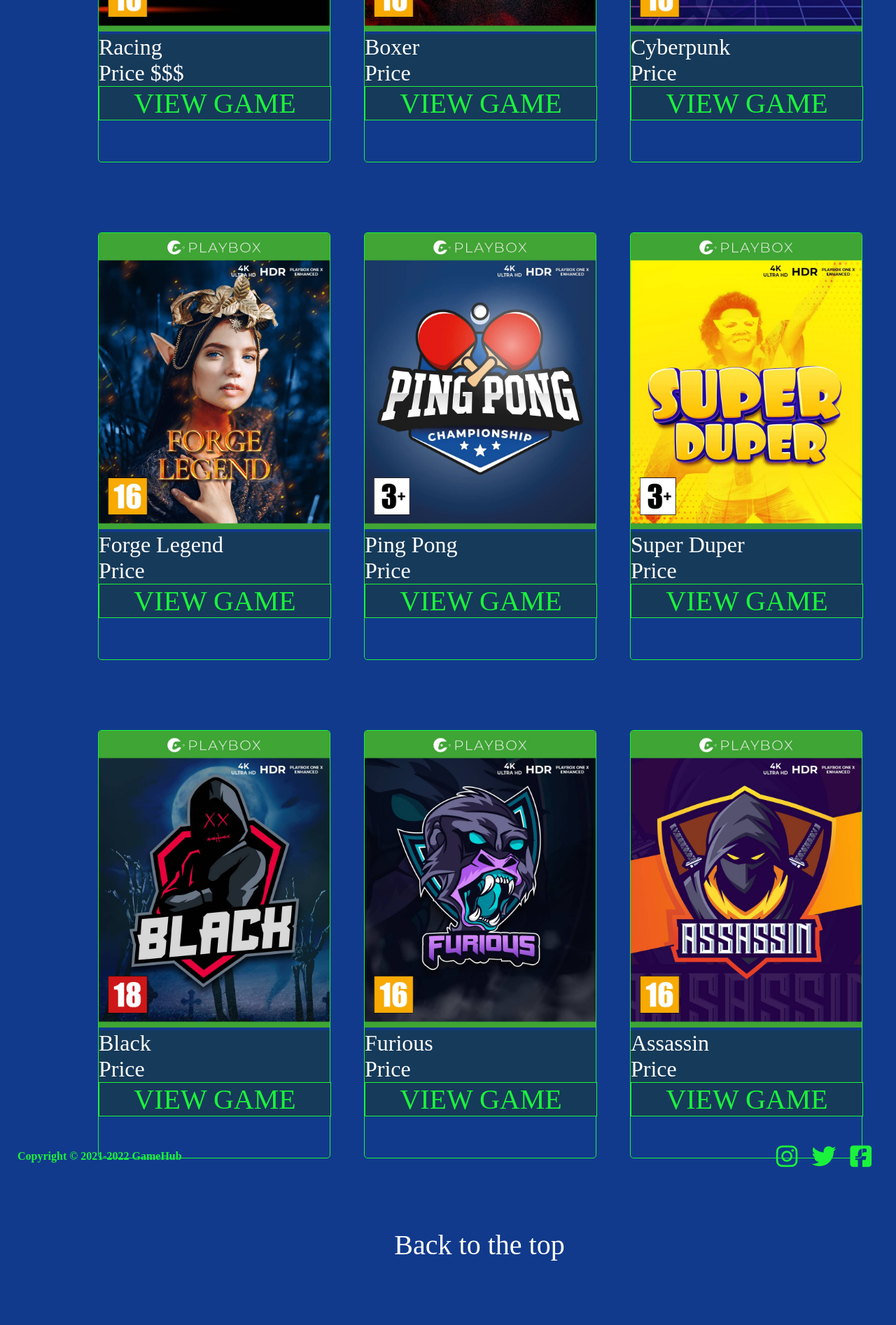
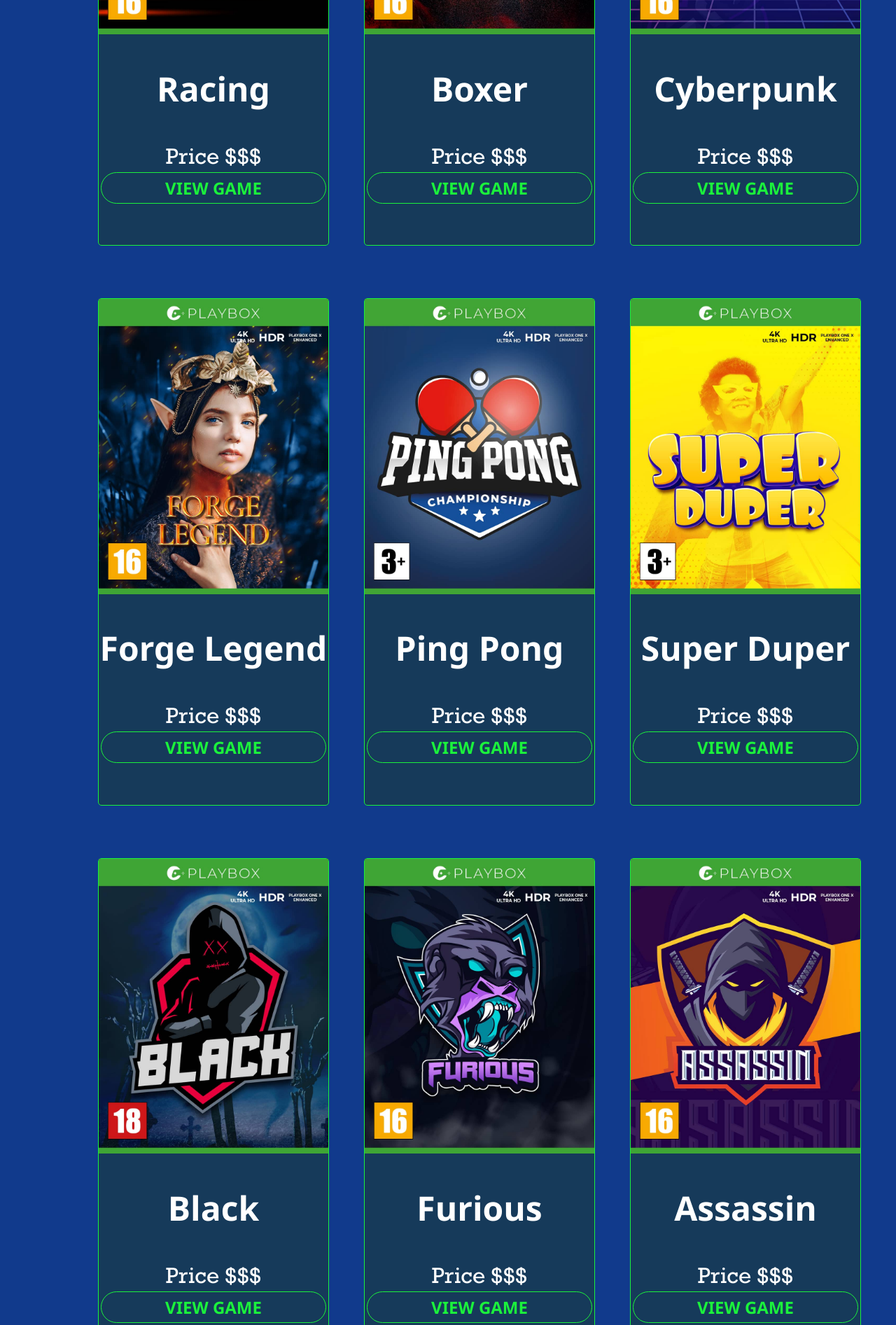
Before and after one commit to Noroff-FEU-Assignments/cross-course-project-benjaminlondal, a plain HTML site: page products.html in a window 1280 px wide. Shown: the part 820-2713 px from the top of the page at 70% size. Before the commit the page ends 2622 px from the top, so only its background shows below. Drawn offline with Linux system fonts and the light colour scheme; a web font is replaced by a local one.

Commit message:
Updates
Added CTA's and worked on products page

```diff
--- a/css/products.css
+++ b/css/products.css
@@ -1,4 +1,34 @@
 @import url(variables.css);
+
+
+main {
+    width: 100%;
+    max-width: 200px;
+    margin: 20px auto;
+    text-align: center;
+}
+
+main div {
+    background-color: var(--color_secondary);
+    border-radius: 5px;
+    border: var(--border);
+    margin-bottom: 25px;
+}
+
+main p {
+    color: #FFF;
+    margin: 0 auto;
+    padding: 5px;
+    font-size: 1.2em;
+    font-family: rockwell;
+}
+
+@media screen and (min-width: 1024px) {
+
+h2 {
+        font-size: 3em;
+}
+
 
 main {
     display: grid;
@@ -6,41 +36,17 @@ main {
     grid-template-rows: repeat(3, 33%);
     width: 100%;
     max-width: 1000px;
-    margin:auto;
+    margin: auto;
     margin-top: 200px;
     gap: 50px;
 }
 
-main div {
-    border: var(--border);
-    gap: 10px;
-    width: 100%;
-    border-radius: 5px;
-    margin-bottom: 50px;
+
+main p {
+    font-size: 2em;
 }
 
-img {
-    width: 100%;
-}
 
-main p {
-    background-color: var(--color_secondary);
-    font-size: 2em;
-    color: #FFF;
-    font-family: Futura-pt;
-    margin: auto;
-}
-
-main a {
-    display: block;
-    width: 100%;
-    font-size: 2.5em;
-    background: var(--color_secondary);
-    text-align: center;
-    text-decoration: none;
-    color: var(--color_tertiary);
-    border: var(--border);
-}
 
 .scroll-top {
     color: white;
@@ -48,3 +54,5 @@ main a {
     border: none;
     grid-column: 2;
 }
+
+}
--- a/css/styles.css
+++ b/css/styles.css
@@ -3,14 +3,10 @@
     src: url(../fonts/ROCK.TTF) format('truetype');
 }
 
+@import url(variables.css);
 /** Global
 ------------------->**/
 
-* {
-    margin: 0;
-    padding: 0;
-
-}
 
 
 
@@ -20,19 +16,51 @@ body {
     display: grid;
     grid-template-rows: auto 1fr auto;
     min-height: 100vh;
+    font-family: var(--font_fut)
+}
 
+h2 {
+    font-family: var(--font_fut);
+    font-weight: bold;
+    font-size: 1.5em;
+    color: #FFF;
 }
+
+
 
 label:hover {
     cursor: pointer;
 }
 
-a:hover {
-    color: #1bf23c;
+a:hover,
+.active {
+    color: var(--color_tertiary)
 }
 
-.active {
-    color: #1bf23c;
+.cta {
+    display: block;
+    max-height: 60px;
+    max-width: 243px;
+    margin: 0 auto;
+    border: var(--border);
+    color: var(--color_tertiary);
+    background: var(--color_secondary);
+    border-radius: 50px;
+    font-weight: bold;
+    font-size: 0.8em;
+    text-decoration: none;
+    padding: 5px 10px;
+    text-align: center;
+    margin-bottom: 10px;
+}
+
+.cta:hover {
+    color: var(--color_secondary);
+    background: var(--color_tertiary);
+}
+
+img {
+    width: 100%;
 }
 /** Home
 ---------------->**/
@@ -104,6 +132,13 @@ nav a {
     right: 0;
     border: 0.5px solid #1bf23c;
     color: #1bf23c;
+    padding: 10px;
+    border-radius: 5px;
+}
+
+.cart p {
+    text-align: center;
+    text-decoration: underline;
 }
 
 .hamburger-menu {
@@ -179,8 +214,13 @@ nav a {
 
 .home__image_one, .home__image_two  {
     display: block;
-    width: 100%;
 }
+
+.home__content button {
+    order: 4;
+}
+
+
 
 
 
@@ -194,6 +234,10 @@ footer {
 
 
 @media screen and (min-width: 1024px) {
+
+.cta {
+    font-size: 1.5em;
+}
     /**Header**/
 header {
     background-color: #163a5a;
@@ -218,7 +262,6 @@ header {
 
 .logo {
     position: absolute;
-    width: 100%;
     max-width: 370px;
     top: 10px;
     left: 25px;
@@ -275,7 +318,6 @@ nav a {
     color: #FFF;
     padding: 0px 50px 0 ;
 }
-
 #nav-account, .cart, #cart-checkbox  {
     display: none;
 }
@@ -291,13 +333,20 @@ nav a {
     right: 0;
     border: 0.5px solid #1bf23c;
     color: #1bf23c;
+    z-index: 1;
 }
 
     /**Main**/
 
+.cta {
+    max-width: 300px;
+    max-height: 60px;
+}
+
 .home__content {
     width: 90%;
     max-width: 1500px;
+    max-height: 100%;
     display: grid;
     grid-template-columns: 2fr 1fr;
     margin: auto;
@@ -305,21 +354,7 @@ nav a {
 }
 
 .home__content section {
-    background-color: #163a5a;
-    color: #FFF;
-    text-align: left;
     border: 1px solid #1bf23c;
-}
-
-.home_content-left {
-    max-width: 100%;
-    background-color: #163a5a;
-    border: 1px solid #1bf23c;
-}
-
-.home_content-right {
-    max-width: 500px;
-    margin-left: 25px !important;
 }
 
 .home_one {
@@ -332,6 +367,12 @@ nav a {
     width: 100%;
     max-width: 532px;
     flex-direction: column;
+    max-width: 500px;
+    margin-left: 25px !important;
+}
+
+.home_two .cta {
+    order: 4;
 }
 
 .home__content h2 {
@@ -354,7 +395,6 @@ nav a {
 }
 
 .home__image_one-large, .home_one {
-    width: 100%;
     max-width: 996px;
     height: 100%;
     order: 1;
@@ -362,17 +402,12 @@ nav a {
 }
 
 .home__image_two-large {
-    width: 100%;
     max-width: 532px;
     height: 100%;
     max-height: 224px;
     object-fit: cover;
     order: 1;
     border: var(--border);
-}
-
-.home__image_three {
-    width: 100%;
 }
 
 
@@ -382,9 +417,17 @@ nav a {
 .home_two_info, .home_one_info {
     order: 2;
 }
+
+.home_one_info {
+    text-align: center;
+    margin-top: 50px;
+    max-height: 40%;
+}
+
 .home_three {
     display: block !important;
     margin-top: 29px;
+    text-align: center;
 }
 
 
--- a/css/variables.css
+++ b/css/variables.css
@@ -2,4 +2,6 @@
     --border: 1px solid #1bf23c;
     --color_secondary: #163a5a;
     --color_tertiary: #1bf23c;
+    --font_fut: 'futura-pt', 'Segoe UI', Tahoma, Geneva, Verdana, sans-serif;
+    --font_rock: 'rockwell', 'Segoe UI', Tahoma, Geneva, Verdana, sans-serif;
 }
--- a/products.html
+++ b/products.html
@@ -43,57 +43,57 @@
     <main>
       <div class="product_one">
         <img src="images/image_product_one.jpg" alt="image of Racing game">
-        <p>Racing</p>
+        <h2>Racing</h2>
         <p>Price $$$</p>
-        <a href="product_specific.html"> VIEW GAME </a>
+        <a href="product_specific.html" class="cta"> VIEW GAME </a>
       </div>
       <div class="product_two">
         <img src="images/image_product_two.jpg" alt="image of Boxer game">
-        <p>Boxer</p>
-        <p>Price</p>
-        <a href="product_specific.html"> VIEW GAME </a>
+        <h2>Boxer</h2>
+        <p>Price $$$</p>
+        <a href="product_specific.html" class="cta"> VIEW GAME </a>
       </div>
       <div class="product_three">
         <img src="images/image_product_three.jpg" alt="image of Cyberpunk game">
-        <p>Cyberpunk</p>
-        <p>Price</p>
-        <a href="product_specific.html"> VIEW GAME </a>
+        <h2>Cyberpunk</h2>
+        <p>Price $$$</p>
+        <a href="product_specific.html" class="cta"> VIEW GAME </a>
       </div>
       <div class="product_four">
         <img src="images/image_product_four.jpg" alt="image of Force Legend game">
-        <p>Forge Legend</p>
-        <p>Price</p>
-        <a href="product_specific.html"> VIEW GAME </a>
+        <h2>Forge Legend</h2>
+        <p>Price $$$</p>
+        <a href="product_specific.html" class="cta"> VIEW GAME </a>
       </div>
       <div class="product_five">
         <img src="/images/image_product_five.jpg" alt="image of Ping Pong game">
-        <p>Ping Pong</p>
-        <p>Price</p>
-        <a href="product_specific.html"> VIEW GAME </a>
+        <h2>Ping Pong</h2>
+        <p>Price $$$</p>
+        <a href="product_specific.html" class="cta"> VIEW GAME </a>
       </div>
       <div class="product_six">
         <img src="/images/image_product_six.jpg" alt="image of Super Duper game">
-        <p>Super Duper</p>
-        <p>Price</p>
-        <a href="product_specific.html"> VIEW GAME </a>
+        <h2>Super Duper</h2>
+        <p>Price $$$</p>
+        <a href="product_specific.html" class="cta"> VIEW GAME </a>
       </div>
       <div class="product_seven">
         <img src="images/image_product_seven.jpg" alt="image of Black game">
-        <p>Black</p>
-        <p>Price</p>
-        <a href="product_specific.html"> VIEW GAME </a>
+        <h2>Black</h2>
+        <p>Price $$$</p>
+        <a href="product_specific.html" class="cta"> VIEW GAME </a>
       </div>
       <div class="product_eight">
         <img src="/images/image_product_eight.jpg" alt="image of Furious game">
-        <p>Furious</p>
-        <p>Price</p>
-        <a href="product_specific.html"> VIEW GAME </a>
+        <h2>Furious</h2>
+        <p>Price $$$</p>
+        <a href="product_specific.html" class="cta"> VIEW GAME </a>
       </div>
       <div class="product_nine">
         <img src="/images/image_product_nine.jpg" alt="image of Assassin game">
-        <p>Assassin</p>
-        <p>Price</p>
-        <a href="product_specific.html"> VIEW GAME </a>
+        <h2>Assassin</h2>
+        <p>Price $$$</p>
+        <a href="product_specific.html" class="cta"> VIEW GAME </a>
       </div>
       <a href="#top" class="scroll-top">Back to the top</a>
     </main>
```
Also changed, not shown: index.html (+8 -12 lines).
